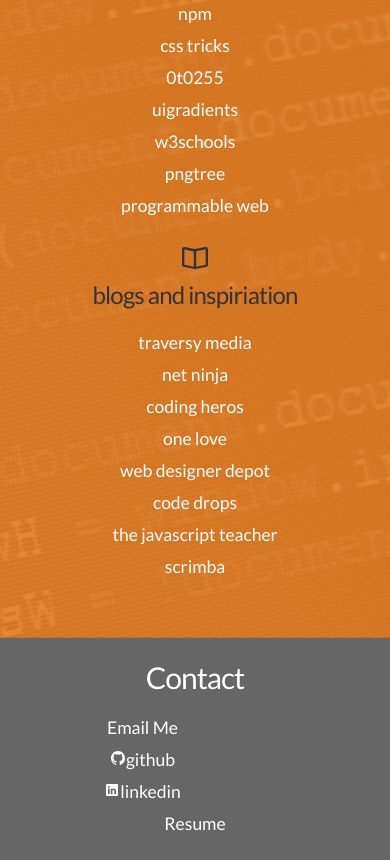
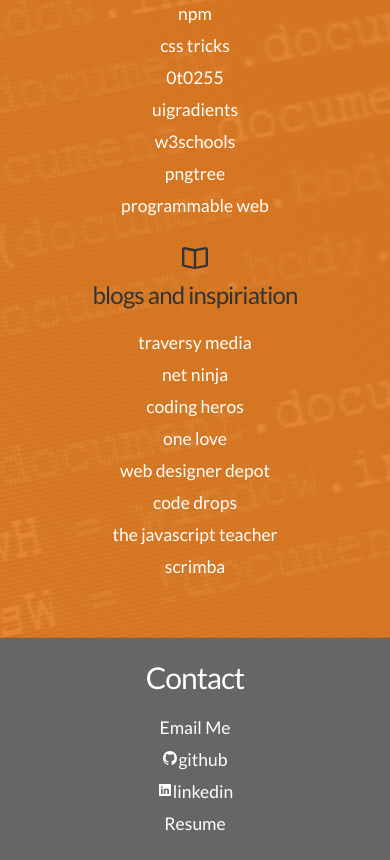
Before and after one commit to thedern/thedern.github.io, a plain HTML site: page index.html in a window 390 px wide. Shown: the part 1657-2517 px from the top of the page. Drawn offline with nearby package versions, Linux system fonts and the light colour scheme.

Commit message:
responsive edits

```diff
--- a/css/queries.css
+++ b/css/queries.css
@@ -149,11 +149,18 @@
         opacity: 1;
     }
 
-    #contact-nav li {
+    #contact-nav ul li {
         font-size: 1.75rem;
+        text-align: center;
         display: block;
-        text-align: center;
     }
+
+    /* to align center I needed to undo the margin from landing css */
+    #contact-nav li:first-child,
+    #contact-nav li:nth-child(2),
+    #contact-nav li:nth-child(3) {
+    margin-right: 0em;
+}
 
 
 
```
